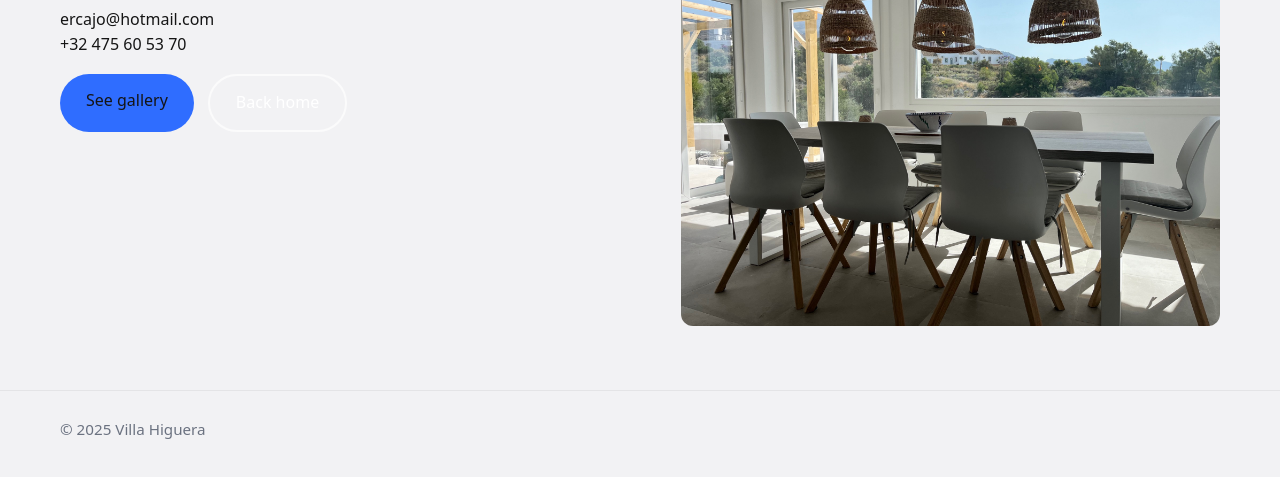
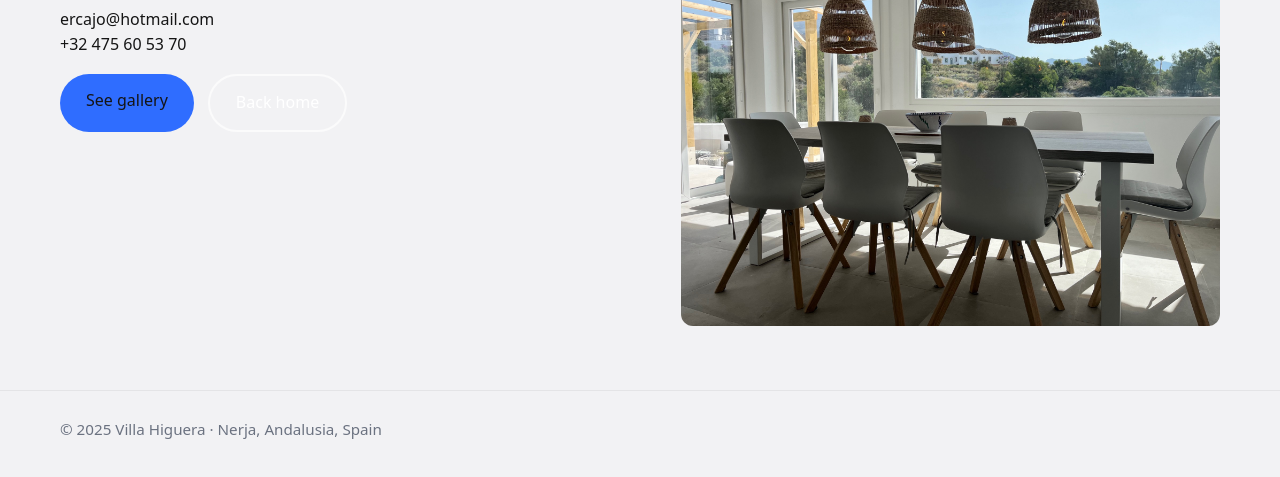
Before and after one commit to JoX1212/villahiguera, a plain HTML site: page contact.html in a window 1280 px wide. Shown: the part 207-684 px from the top of the page. Drawn offline with Linux system fonts and the light colour scheme.

Commit message:
Update contact.html

```diff
--- a/contact.html
+++ b/contact.html
@@ -39,7 +39,7 @@
   </main>
 
   <footer class="site-footer">
-    <div class="container">© <span id="y"></span> Villa Higuera</div>
+    <div class="container">© <span id="y"></span> Villa Higuera · Nerja, Andalusia, Spain</div>
   </footer>
   <script>document.getElementById('y').textContent=new Date().getFullYear();</script>
 </body>
```
